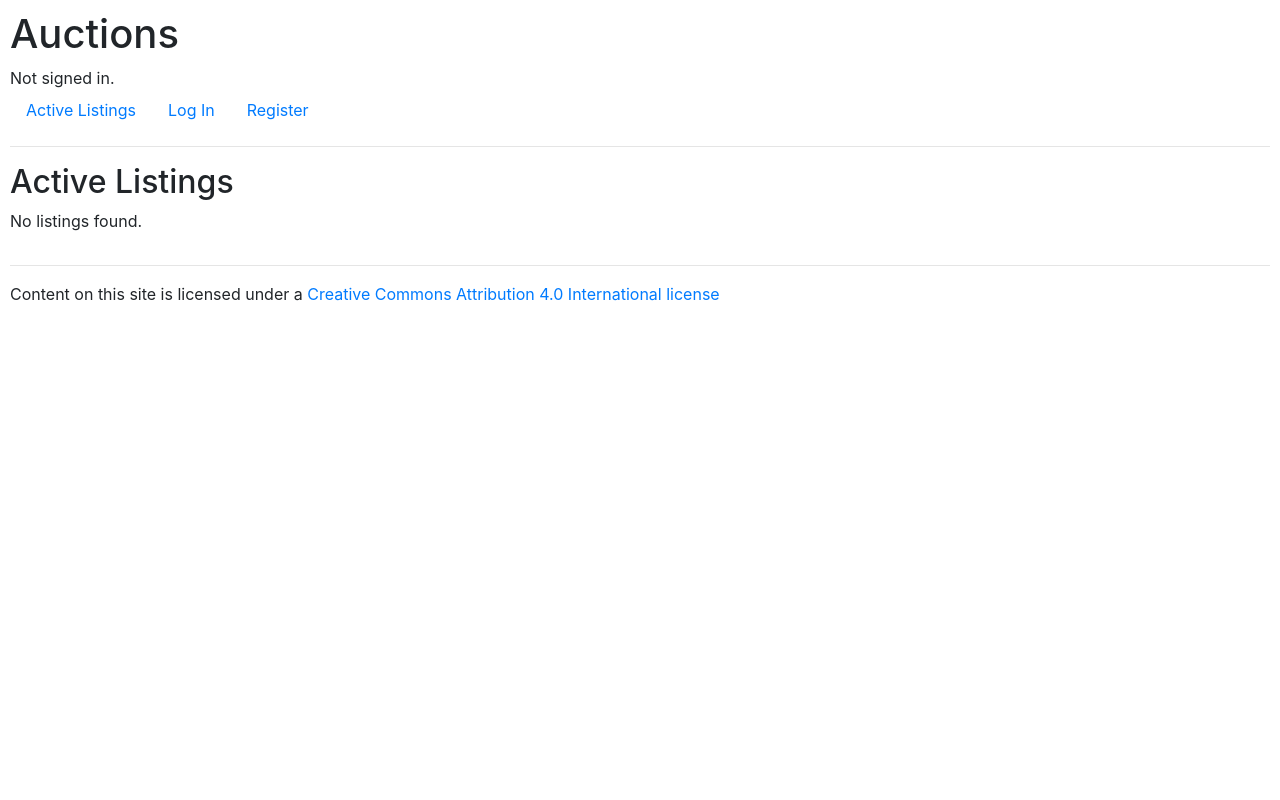
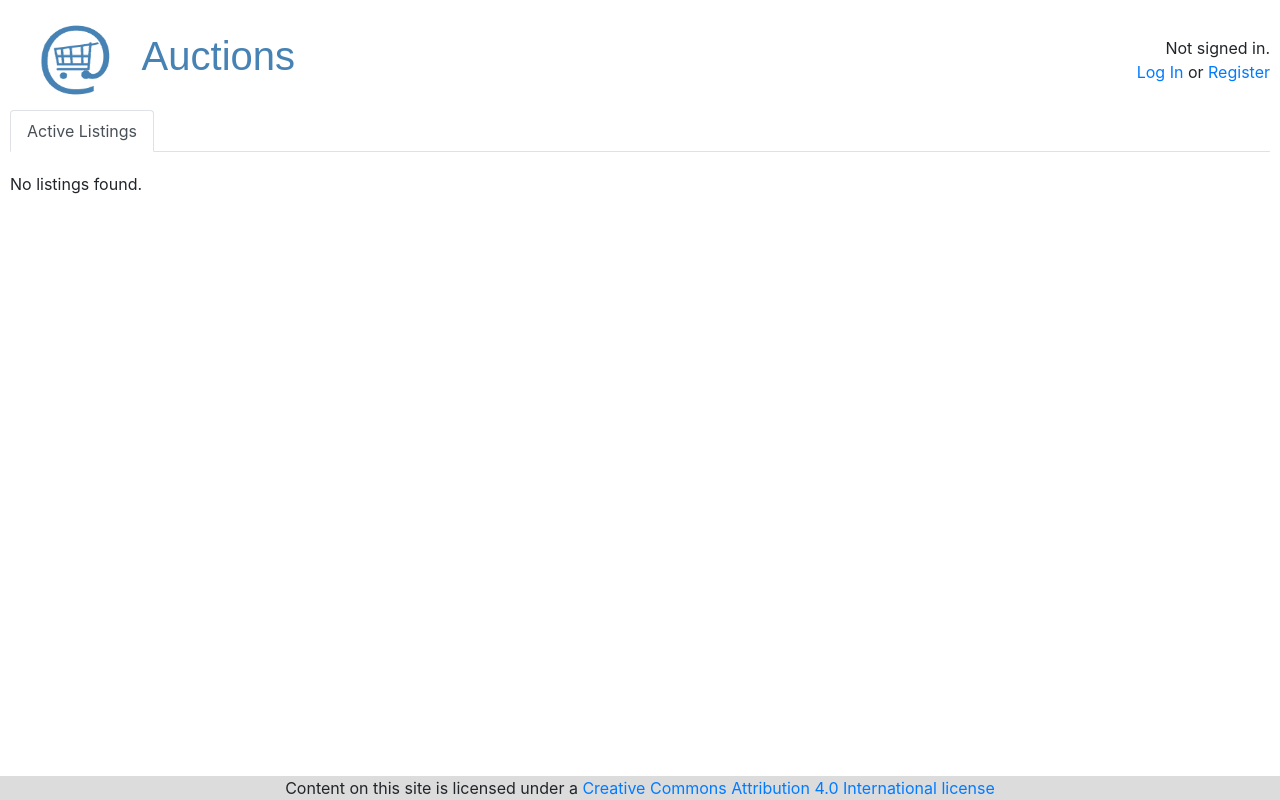
Before and after one commit to daniel-ob/CS50W, a Django app: page / in a window 1280 px wide. Run offline with Django 3.2, Linux system fonts and the light colour scheme; data that the repository does not hold is empty; some libraries are stand-ins or nearby versions.

Commit message:
[2_Commerce] Update Layout (header, nav, footer)

```diff
--- a/2_Commerce/commerce/auctions/static/auctions/styles.css
+++ b/2_Commerce/commerce/auctions/static/auctions/styles.css
@@ -1,5 +1,54 @@
 body {
     padding: 10px;
+}
+
+/* Layout */
+
+header {
+    display: grid;
+    grid-template-columns: auto auto;
+    align-items: center;
+}
+
+.title {
+    display: flex;
+    justify-content: left;
+    align-items: center;
+}
+
+.title img {
+    padding: 12px;
+    height: 100px;
+}
+
+.title h1 {
+    font-family: URW Bookman L, Arial, sans-serif;
+    color: steelblue;
+}
+
+.user-login {
+    text-align: right;
+}
+
+.user-login p {
+    margin: 0px;
+}
+
+.nav {
+    margin-bottom: 20px;
+}
+
+footer {
+    position: fixed;
+    left: 0;
+    bottom: 0;
+    width: 100%;
+    background-color: gainsboro;
+    text-align: center;
+}
+
+footer p {
+    margin: 0px;
 }
 
 /* Index */
@@ -52,7 +101,7 @@ article div {
     font-size: small;
 }
 
-/* Create Page */
+/* Create */
 
 #create-page {
     margin-left: 40px;
--- a/2_Commerce/commerce/auctions/templates/auctions/create.html
+++ b/2_Commerce/commerce/auctions/templates/auctions/create.html
@@ -4,7 +4,6 @@
 
 {% block body %}
     <div id="create-page">
-        <h2>Create Listing</h2>
         <form action="{% url 'create' %}" method="post">
             {% csrf_token %}
             <table>
--- a/2_Commerce/commerce/auctions/templates/auctions/index.html
+++ b/2_Commerce/commerce/auctions/templates/auctions/index.html
@@ -3,7 +3,6 @@
 {% block title %}Auctions - Active Listings {% endblock %}
 
 {% block body %}
-    <h2>Active Listings</h2>
     <div id="index-page">
         {% for listing in listings %}
             <article>
--- a/2_Commerce/commerce/auctions/templates/auctions/layout.html
+++ b/2_Commerce/commerce/auctions/templates/auctions/layout.html
@@ -6,43 +6,44 @@
         <title>{% block title %}Auctions{% endblock %}</title>
         <link rel="stylesheet" href="https://stackpath.bootstrapcdn.com/bootstrap/4.4.1/css/bootstrap.min.css" integrity="sha384-Vkoo8x4CGsO3+Hhxv8T/Q5PaXtkKtu6ug5TOeNV6gBiFeWPGFN9MuhOf23Q9Ifjh" crossorigin="anonymous">
         <link href="{% static 'auctions/styles.css' %}" rel="stylesheet">
+        <link rel="icon" href="{% static 'auctions/logo.png' %}">
     </head>
     <body>
         <header>
-            <h1>Auctions</h1>
-            <div>
+            <div class="title">
+                <img src="{% static 'auctions/logo.png' %}" />
+                <h1>Auctions</h1>
+            </div>
+            <div class="user-login">
                 {% if user.is_authenticated %}
-                    Signed in as <strong>{{ user.username }}</strong>.
+                    <p>Signed in as <strong>{{ user.username }}</strong>.</p>
+                    <p><a href="{% url 'logout' %}">Log Out</a></p>
                 {% else %}
-                    Not signed in.
+                    <p>Not signed in.</p>
+                    <p>
+                        <a href="{% url 'login' %}">Log In</a> or
+                        <a href="{% url 'register' %}">Register</a>
+                    </p>
                 {% endif %}
             </div>
-            <ul class="nav">
+        </header>
+        <nav>
+            <ul class="nav nav-tabs">
+                {% url 'index' as index_url %}
+                {% url 'create' as create_url %}
                 <li class="nav-item">
-                    <a class="nav-link" href="{% url 'index' %}">Active Listings</a>
+                    <a class="nav-link {% if request.path == index_url %} active {% endif %}" href="{{ index_url }}">Active Listings</a>
                 </li>
                 {% if user.is_authenticated %}
                     <li class="nav-item">
-                        <a class="nav-link" href="{% url 'create' %}">Create Listing</a>
-                    </li>
-                    <li class="nav-item">
-                        <a class="nav-link" href="{% url 'logout' %}">Log Out</a>
-                    </li>
-                {% else %}
-                    <li class="nav-item">
-                        <a class="nav-link" href="{% url 'login' %}">Log In</a>
-                    </li>
-                    <li class="nav-item">
-                        <a class="nav-link" href="{% url 'register' %}">Register</a>
+                        <a class="nav-link {% if request.path == create_url %} active {% endif %}" href="{{ create_url }}">Create Listing</a>
                     </li>
                 {% endif %}
             </ul>
-            <hr>
-        </header>
+        </nav>
         {% block body %}
         {% endblock %}
         <footer>
-            <hr>
             <p>
                 Content on this site is licensed under a
                 <a href="https://creativecommons.org/licenses/by/4.0/">Creative Commons Attribution 4.0 International license</a>
```
Also changed, not shown: 2_Commerce/commerce/auctions/static/auctions/logo.png (added).
